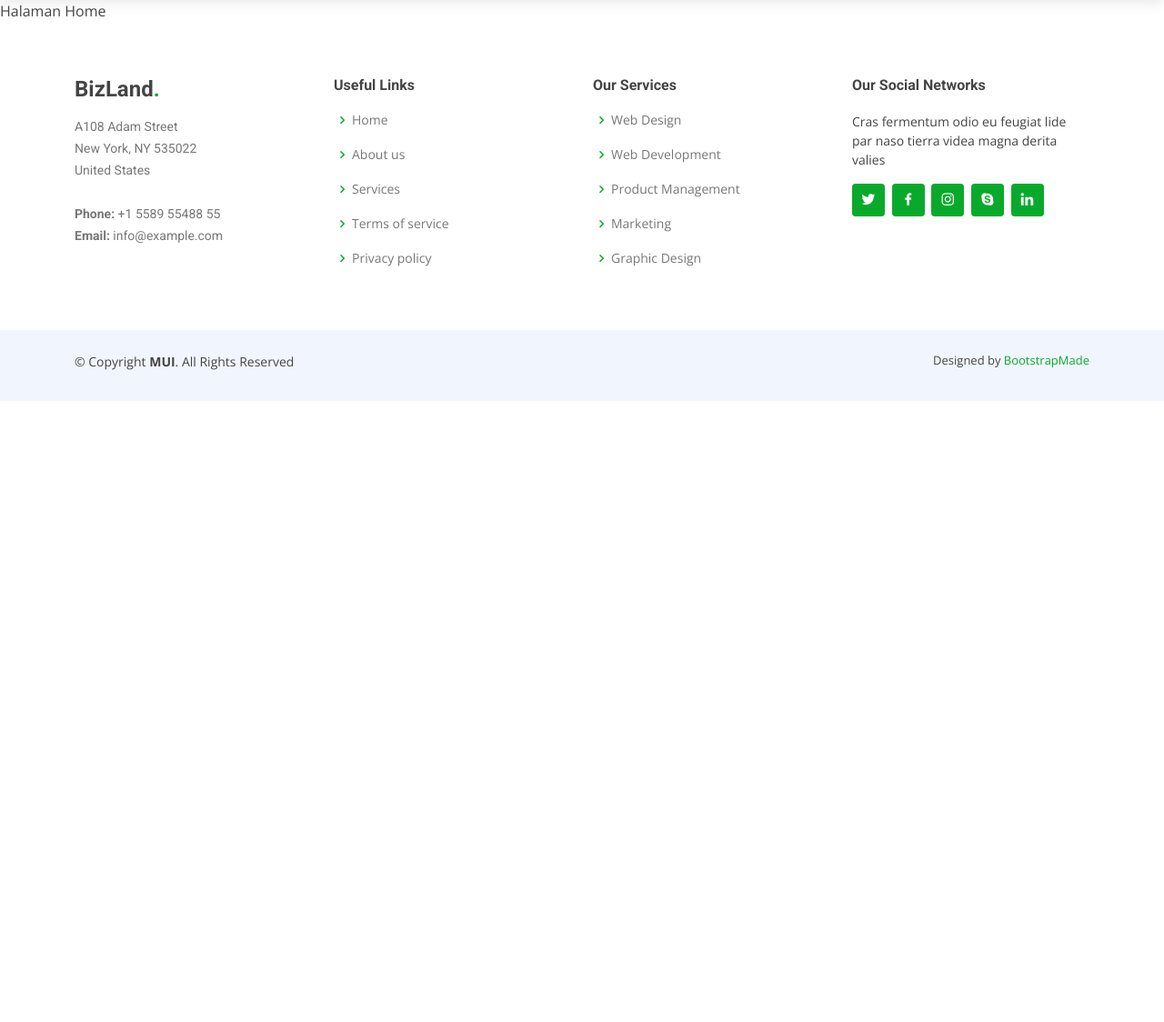
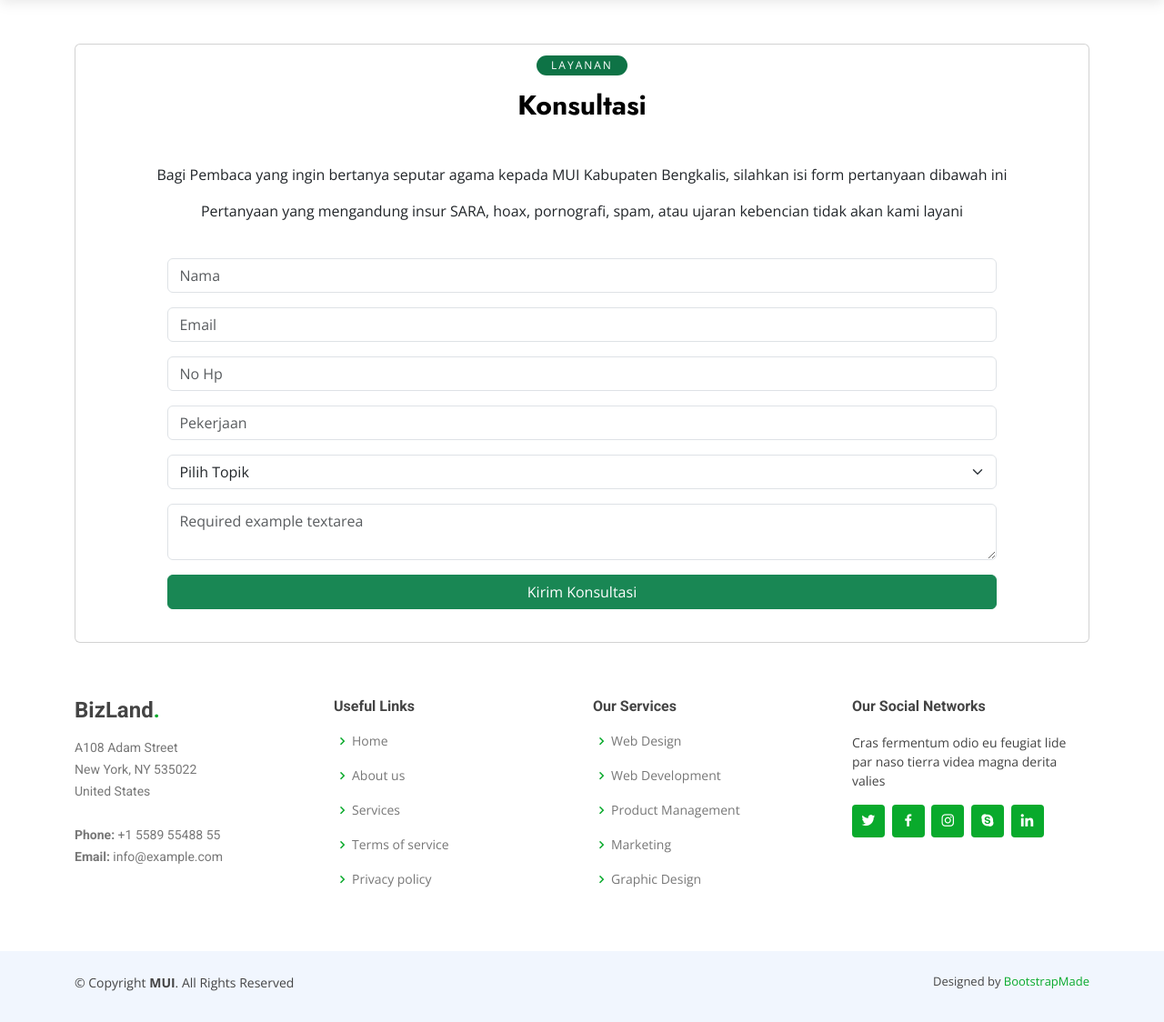
Before and after one commit to andisoer/mui-frontend, a Django app: page / in a window 1280 px wide. Shown: the part 126-1250 px from the top of the page at 91% size. Before the commit the page ends 567 px from the top, so only its background shows below. Run offline with Django 4.2, Linux system fonts and the light colour scheme; some libraries are stand-ins or nearby versions.

Commit message:
Commit pertama dan semoga terkahir

```diff
--- a/muifrontend/muifrontend/urls.py
+++ b/muifrontend/muifrontend/urls.py
@@ -32,8 +32,16 @@ def fatwaTausiyah(request) :
     }
     return render(request, 'fatwa_tausiyah.html', konteks)
 
+def kosultasi(request) :
+    title = "Konsultasi"
+    konteks = {
+        'title': title,
+    }
+    return render(request, 'konsultasi.html', konteks)
+
 urlpatterns = [
     path('admin/', admin.site.urls),
     path('', index),
     path('fatwa-tausiyah', fatwaTausiyah),
+    path('konsultasi', kosultasi),
 ]
--- /dev/null
+++ b/muifrontend/myenv/pyvenv.cfg
@@ -0,0 +1,5 @@
+home = C:\Users\user\AppData\Local\Microsoft\WindowsApps\PythonSoftwareFoundation.Python.3.11_qbz5n2kfra8p0
+include-system-site-packages = false
+version = 3.11.7
+executable = C:\Users\user\AppData\Local\Microsoft\WindowsApps\PythonSoftwareFoundation.Python.3.11_qbz5n2kfra8p0\python.exe
+command = C:\Users\user\AppData\Local\Microsoft\WindowsApps\PythonSoftwareFoundation.Python.3.11_qbz5n2kfra8p0\python.exe -m venv D:\project\Tugas UAS Framework\mui-frontend\muifrontend\myenv
--- a/muifrontend/static/css/style.css
+++ b/muifrontend/static/css/style.css
@@ -9,6 +9,22 @@
 /*--------------------------------------------------------------
 # General
 --------------------------------------------------------------*/
+
+/* Import Font Jost */
+@import url('https://fonts.googleapis.com/css2?family=Jost:ital,wght@0,100..900;1,100..900&display=swap');
+
+/* Style Konsultasi */
+.container .row .card .judul-cd{
+  font-family: 'Jost', sans-serif;
+  font-weight: 300;
+  font-size: 30px;
+  color: #000000;
+  margin-top: 10px;
+  margin-bottom: 6px;
+
+}
+
+
 body {
   font-family: "Open Sans", sans-serif;
   color: #444444;
--- /dev/null
+++ b/muifrontend/static/js/tambah_dt.js
@@ -0,0 +1,43 @@
+document.getElementById('tambah_dt').addEventListener('submit', function(e) {e.preventDefault();
+
+
+    const nama = document.getElementById('nama').value;
+    const email = document.getElementById('email').value;
+    const telp = document.getElementById('telp').value;
+    const topik = document.getElementById('topik').options[document.getElementById('topik').selectedIndex].value;
+    const pesan = document.getElementById('pesan').value;
+    const token = localStorage.getItem('accessToken');
+
+    fetch('http://127.0.0.2:8000/apia/konsultasi/',{
+        method: 'POST',
+        headers:
+            {
+                'Content-Type' : 'application/json',
+                'Authorization': `Bearer ${token}`
+            },
+        body: JSON.stringify({
+            nama: nama,
+            email: email,
+            nomor_telepon: telp,
+            topik: topik,
+            pesan: pesan,
+         })
+    })
+    .then(response =>{
+        if(response.ok){
+            return response.json();
+        }else{
+            throw new Error('Salah kabeh');
+        }
+
+    })
+    .then(data => {
+        console.log('Success :',data);
+        // $('#exampleModal').modal('hide');
+        window.location.reload()
+    })
+    .catch(error => {
+        console.error('Error :',error);
+    });
+
+});
--- a/muifrontend/templates/home.html
+++ b/muifrontend/templates/home.html
@@ -3,6 +3,57 @@
 {% load static %}
 
 {% block home %}
-
-<div> Halaman Home</div>
+<div class="container">
+    <div class="row">
+        <div class="col-lg-12">
+            <div class="card mt-5 align-items-center">
+                <div style="margin-top:12px; width: 100PX; height: 22PX; padding: 10px; background: #0E7346; border-radius: 20px; justify-content: center; align-items: center; gap: 10px; display: inline-flex">
+                    <div class="tag-konsultasi" style="color: white; font-weight: 300; font-size: 12px; letter-spacing: 2px;">LAYANAN</div>
+                </div>
+                <div class="judul-cd" style="font-weight: bold;">Konsultasi</div>
+                <div class="card-body" style="margin: 20px 20px 20px 20px;">
+                    <p style="text-align: center;">Bagi Pembaca yang ingin bertanya seputar agama kepada MUI Kabupaten
+                        Bengkalis, silahkan isi form pertanyaan dibawah ini</p>
+                    <p style="text-align: center;">Pertanyaan yang mengandung insur SARA, hoax, pornografi, spam, atau ujaran kebencian tidak akan kami layani</p>
+                    <div class="container mx-auto">
+                        <div class="row">
+                            <div class="col-md-12">
+                                <form class="pt-4 align-items-center">
+                                    <div class="col-12 mb-3">
+                                        <input class="form-control" type="text" placeholder="Nama" aria-label="default input example">
+                                    </div>
+                                    <div class="col-lg-12 mb-3">
+                                        <input class="form-control" type="text" placeholder="Email" aria-label="default input example">
+                                    </div>
+                                    <div class="col-lg-12 mb-3">
+                                        <input class="form-control" type="text" placeholder="No Hp" aria-label="default input example">
+                                    </div>
+                                    <div class="col-lg-12 mb-3">
+                                        <input class="form-control" type="text" placeholder="Pekerjaan" aria-label="default input example">
+                                    </div>
+                                    <div class="col-lg-12 mb-3">
+                                        <select class="form-select" aria-label="Pilih topik">
+                                            <option selected="">Pilih Topik</option>
+                                            <option value="">Akhlak</option>
+                                            <option value="2">Aqidah</option>
+                                            <option value="3">Ibadah</option>
+                                            <option value="4">Muamalah</option>
+                                        </select>
+                                    </div>
+                                    <div class="col-lg-12 mb-3">
+                                        <textarea class="form-control" id="validationTextarea" placeholder="Required example textarea" required=""></textarea>
+                                        <div class="invalid-feedback">
+                                            Please enter a message in the textarea.
+                                        </div>
+                                    </div>
+                                    <button type="button" class="btn btn-success" style="width: 100%; height: auto;">Kirim Konsultasi</button>
+                                </form>
+                            </div>
+                        </div>
+                    </div>
+                </div>
+            </div>
+        </div>
+    </div>
+</div>
 {% endblock %}
--- a/muifrontend/templates/index.html
+++ b/muifrontend/templates/index.html
@@ -196,6 +196,8 @@
 
   <!-- Template Main JS File -->
   <script src="{% static 'js/main.js'%}"></script>
+  <!-- Link Custom JS -->
+  <script src="{% static 'js/tambah_dt.js'%}"></script>
 
 </body>
 
```
Also changed, not shown: muifrontend/templates/konsultasi.html (added, +56 -0 lines), 11 other files.
